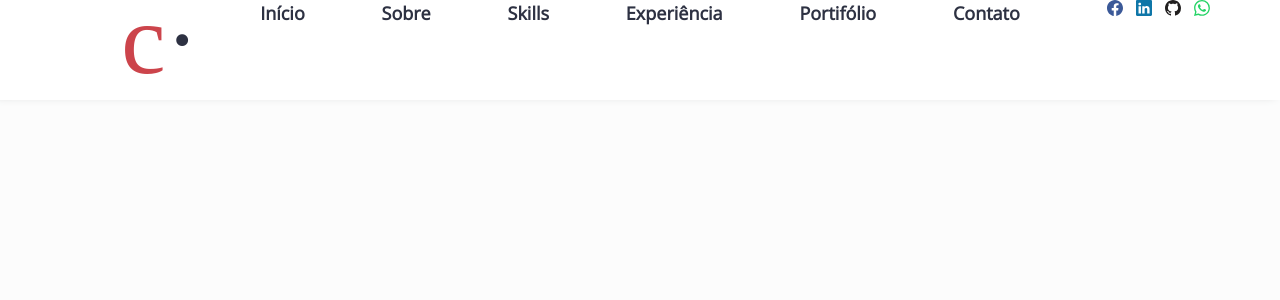
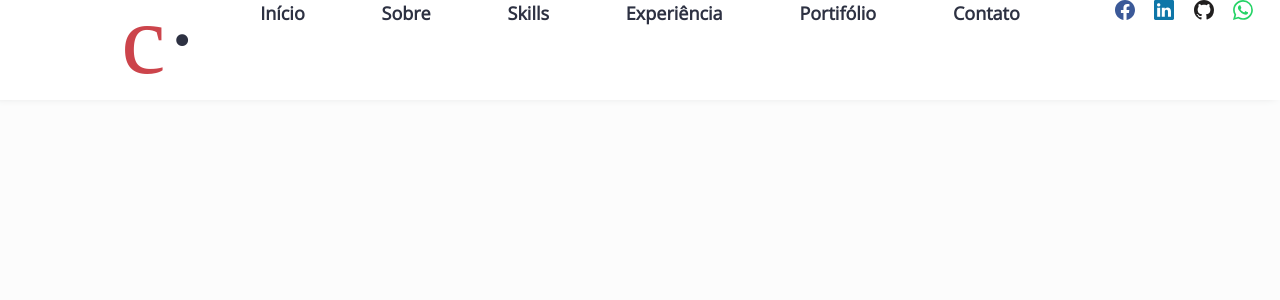
Before and after one commit to fabioconejo/Portifolio, an Angular app: page / in a window 1280 px wide. Shown: the top 300 px of the page. Built offline with nearby package versions, Linux system fonts and the light colour scheme; a web font is replaced by a local one.

Commit message:
3 files modified

```diff
--- a/src/app/menu/menu.component.css
+++ b/src/app/menu/menu.component.css
@@ -42,16 +42,21 @@
 
 .social {
   height: 100%;
-  width: 20%;
+  width: 15%;
+  margin-left: 5%;
+  font-size: 18px;
   float: left;
   line-height: 100px;
   text-align: center;
 }
 .social a {
-  margin-left: 5%;
+  margin-left: 10%;
   line-height: 1.5;
   display: inline-block;
   vertical-align: middle;
   font-style: none;
   text-decoration: none;
 }
+.social a:first-child {
+  margin-left: 0;
+}
--- a/src/app/menu/menu.component.html
+++ b/src/app/menu/menu.component.html
@@ -11,28 +11,28 @@
 </div>
 <div class="social">
   <a href="#">
-    <svg xmlns="http://www.w3.org/2000/svg" width="16" height="16" fill="#3b5998" class="bi bi-facebook"
+    <svg xmlns="http://www.w3.org/2000/svg" width="20" height="20" fill="#3b5998" class="bi bi-facebook"
       viewBox="0 0 16 16">
       <path
         d="M16 8.049c0-4.446-3.582-8.05-8-8.05C3.58 0-.002 3.603-.002 8.05c0 4.017 2.926 7.347 6.75 7.951v-5.625h-2.03V8.05H6.75V6.275c0-2.017 1.195-3.131 3.022-3.131.876 0 1.791.157 1.791.157v1.98h-1.009c-.993 0-1.303.621-1.303 1.258v1.51h2.218l-.354 2.326H9.25V16c3.824-.604 6.75-3.934 6.75-7.951z" />
     </svg>
   </a>
   <a href="#">
-    <svg xmlns="http://www.w3.org/2000/svg" width="16" height="16" fill="#0e76a8" class="bi bi-linkedin"
+    <svg xmlns="http://www.w3.org/2000/svg" width="20" height="20" fill="#0e76a8" class="bi bi-linkedin"
       viewBox="0 0 16 16">
       <path
         d="M0 1.146C0 .513.526 0 1.175 0h13.65C15.474 0 16 .513 16 1.146v13.708c0 .633-.526 1.146-1.175 1.146H1.175C.526 16 0 15.487 0 14.854V1.146zm4.943 12.248V6.169H2.542v7.225h2.401zm-1.2-8.212c.837 0 1.358-.554 1.358-1.248-.015-.709-.52-1.248-1.342-1.248-.822 0-1.359.54-1.359 1.248 0 .694.521 1.248 1.327 1.248h.016zm4.908 8.212V9.359c0-.216.016-.432.08-.586.173-.431.568-.878 1.232-.878.869 0 1.216.662 1.216 1.634v3.865h2.401V9.25c0-2.22-1.184-3.252-2.764-3.252-1.274 0-1.845.7-2.165 1.193v.025h-.016a5.54 5.54 0 0 1 .016-.025V6.169h-2.4c.03.678 0 7.225 0 7.225h2.4z" />
     </svg>
   </a>
   <a href="#">
-    <svg xmlns="http://www.w3.org/2000/svg" width="16" height="16" fill="#211f1f" class="bi bi-github"
+    <svg xmlns="http://www.w3.org/2000/svg" width="20" height="20" fill="#211f1f" class="bi bi-github"
       viewBox="0 0 16 16">
       <path
         d="M8 0C3.58 0 0 3.58 0 8c0 3.54 2.29 6.53 5.47 7.59.4.07.55-.17.55-.38 0-.19-.01-.82-.01-1.49-2.01.37-2.53-.49-2.69-.94-.09-.23-.48-.94-.82-1.13-.28-.15-.68-.52-.01-.53.63-.01 1.08.58 1.23.82.72 1.21 1.87.87 2.33.66.07-.52.28-.87.51-1.07-1.78-.2-3.64-.89-3.64-3.95 0-.87.31-1.59.82-2.15-.08-.2-.36-1.02.08-2.12 0 0 .67-.21 2.2.82.64-.18 1.32-.27 2-.27.68 0 1.36.09 2 .27 1.53-1.04 2.2-.82 2.2-.82.44 1.1.16 1.92.08 2.12.51.56.82 1.27.82 2.15 0 3.07-1.87 3.75-3.65 3.95.29.25.54.73.54 1.48 0 1.07-.01 1.93-.01 2.2 0 .21.15.46.55.38A8.012 8.012 0 0 0 16 8c0-4.42-3.58-8-8-8z" />
     </svg>
   </a>
   <a href="#">
-    <svg xmlns="http://www.w3.org/2000/svg" width="16" height="16" fill="#25D366" class="bi bi-whatsapp"
+    <svg xmlns="http://www.w3.org/2000/svg" width="20" height="20" fill="#25D366" class="bi bi-whatsapp"
       viewBox="0 0 16 16">
       <path
         d="M13.601 2.326A7.854 7.854 0 0 0 7.994 0C3.627 0 .068 3.558.064 7.926c0 1.399.366 2.76 1.057 3.965L0 16l4.204-1.102a7.933 7.933 0 0 0 3.79.965h.004c4.368 0 7.926-3.558 7.93-7.93A7.898 7.898 0 0 0 13.6 2.326zM7.994 14.521a6.573 6.573 0 0 1-3.356-.92l-.24-.144-2.494.654.666-2.433-.156-.251a6.56 6.56 0 0 1-1.007-3.505c0-3.626 2.957-6.584 6.591-6.584a6.56 6.56 0 0 1 4.66 1.931 6.557 6.557 0 0 1 1.928 4.66c-.004 3.639-2.961 6.592-6.592 6.592zm3.615-4.934c-.197-.099-1.17-.578-1.353-.646-.182-.065-.315-.099-.445.099-.133.197-.513.646-.627.775-.114.133-.232.148-.43.05-.197-.1-.836-.308-1.592-.985-.59-.525-.985-1.175-1.103-1.372-.114-.198-.011-.304.088-.403.087-.088.197-.232.296-.346.1-.114.133-.198.198-.33.065-.134.034-.248-.015-.347-.05-.099-.445-1.076-.612-1.47-.16-.389-.323-.335-.445-.34-.114-.007-.247-.007-.38-.007a.729.729 0 0 0-.529.247c-.182.198-.691.677-.691 1.654 0 .977.71 1.916.81 2.049.098.133 1.394 2.132 3.383 2.992.47.205.84.326 1.129.418.475.152.904.129 1.246.08.38-.058 1.171-.48 1.338-.943.164-.464.164-.86.114-.943-.049-.084-.182-.133-.38-.232z" />
--- a/src/styles.css
+++ b/src/styles.css
@@ -32,6 +32,9 @@ span {
   margin: 0;
 }
 
+a {
+  transition: color 0.4s;
+}
 a:link {
   color: var(--black);
 }
```
